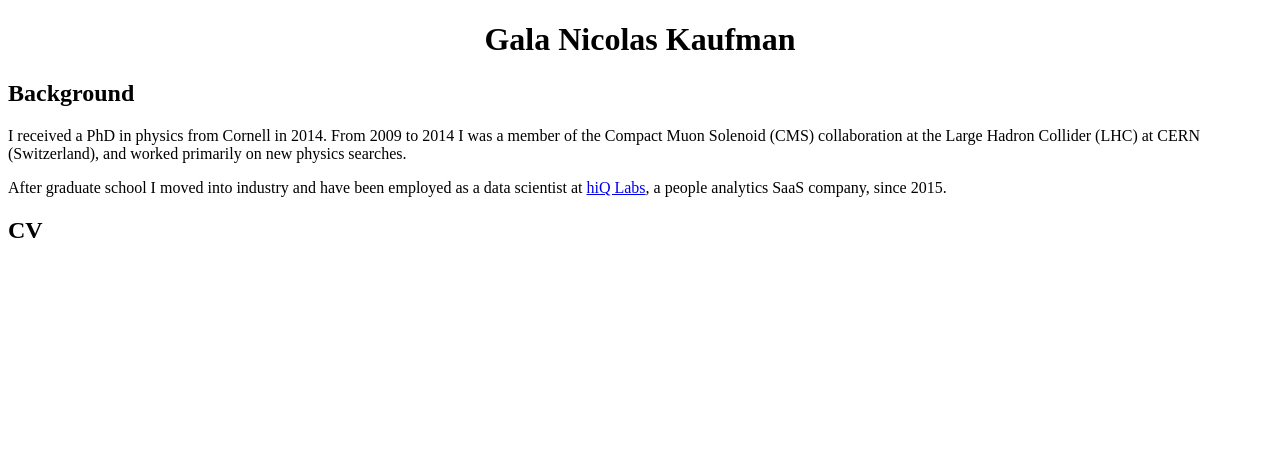
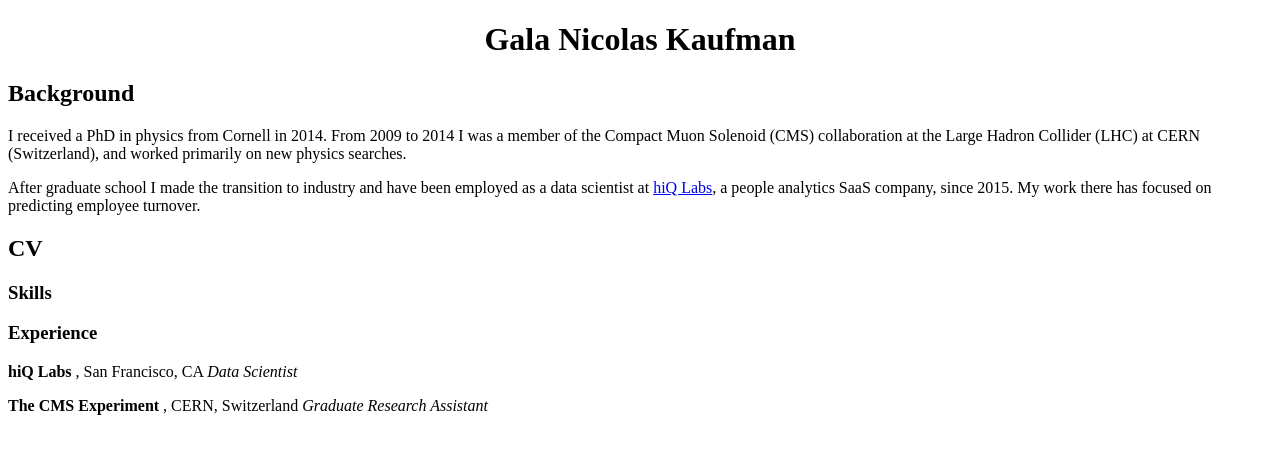
Before and after one commit to galank/galank.github.io, a plain HTML site: page index.html in a window 1280 px wide. Drawn offline with Linux system fonts and the light colour scheme.

Commit message:
add experience

```diff
--- a/index.html
+++ b/index.html
@@ -13,11 +13,24 @@ I received a PhD in physics from Cornell in 2014. From 2009 to 2014 I was a memb
 </p>
 
 <p>
-After graduate school I moved into industry and have been employed as a data scientist at <a href="http://hiqlabs.com">hiQ Labs</a>, a people analytics SaaS company, since 2015.
+After graduate school I made the transition to industry and have been employed as a data scientist at <a href="http://hiqlabs.com">hiQ Labs</a>, a people analytics SaaS company, since 2015. My work there has focused on predicting employee turnover.
 </p>
 
 <h2> CV </h2>
 
+<h3> Skills </h3>
+
+<h3> Experience </h3>
+
+<p>
+<b> hiQ Labs </b>, San Francisco, CA
+<i> Data Scientist </i>
+</p>
+
+<p>
+<b> The CMS Experiment </b>, CERN, Switzerland
+<i> Graduate Research Assistant </i>
+</p>
 
 </body>
 </html>
```
